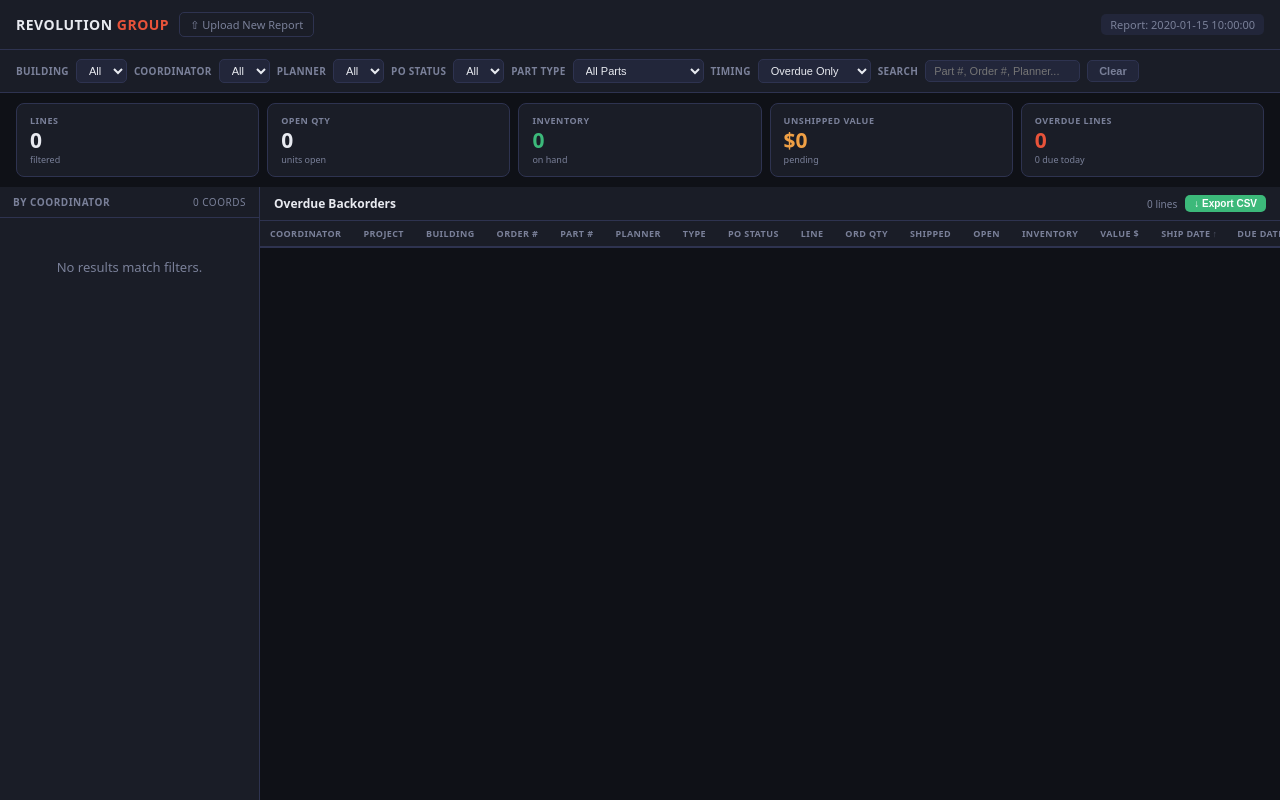
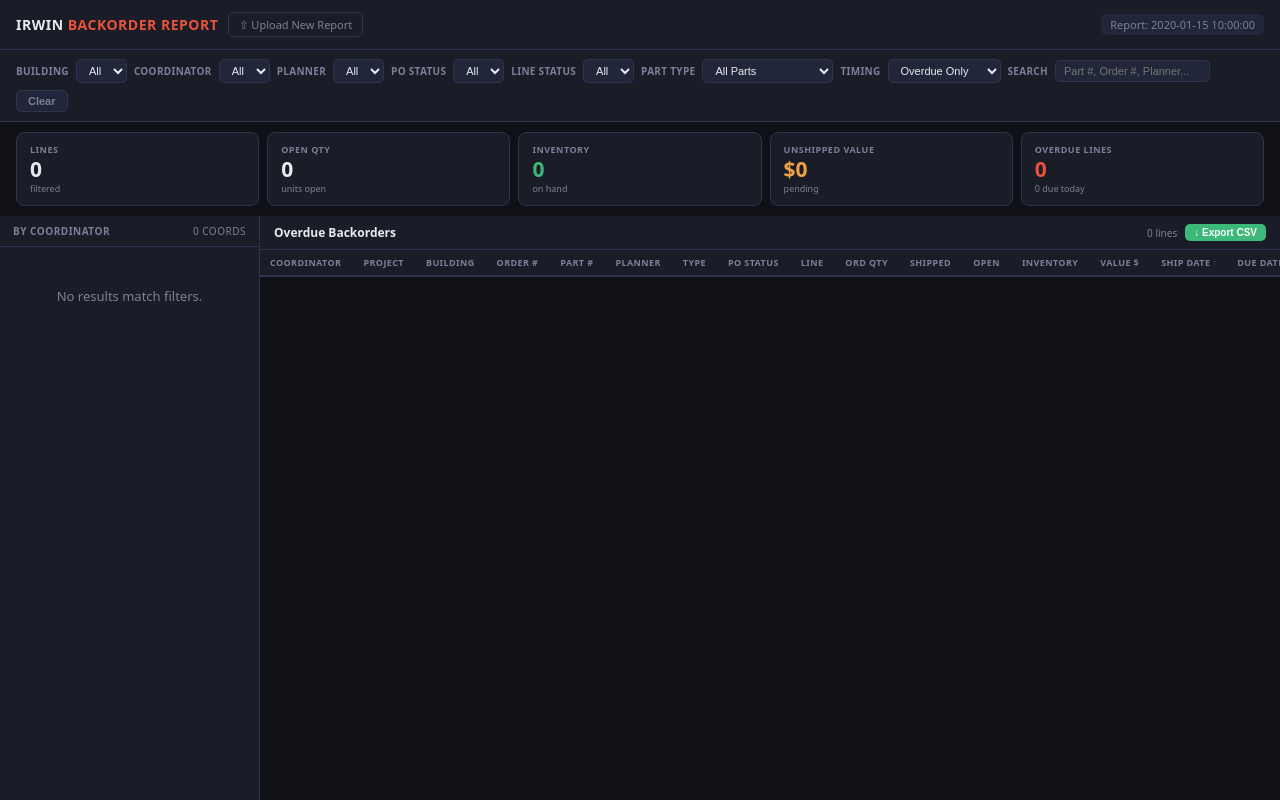
Before and after one commit to dunnchri15/Backorder-Report, a Flask app: template templates/dashboard.html in a window 1280 px wide. Run offline with Flask 3, Linux system fonts and the light colour scheme; the template is opened without the code that fills it: most values are stand-ins (such as "Sample title", 1, 10 or a date in 2020); lists and menus that the app fills with data are empty; parts of the project's set-up code (start-up, migrations or seed data) failed here and were passed over.

Commit message:
Update dashboard title and add line status filter

```diff
--- a/templates/dashboard.html
+++ b/templates/dashboard.html
@@ -3,7 +3,7 @@
 <head>
 <meta charset="UTF-8">
 <meta name="viewport" content="width=device-width, initial-scale=1">
-<title>Backorder Dashboard — Revolution Group</title>
+<title>Irwin Backorder Report</title>
 <style>
 :root{--bg:#0f1117;--surf:#1a1d27;--surf2:#22263a;--bdr:#2e3350;--red:#e8533a;--org:#f0a045;--grn:#3cb97a;--txt:#e8eaf0;--mut:#7a8099;}
 *{box-sizing:border-box;margin:0;padding:0;}
@@ -65,6 +65,7 @@ input[type=text]{width:155px;}
 
 .nb{background:rgba(240,160,69,.07);border-bottom:1px solid rgba(240,160,69,.2);padding:7px 14px;display:none;align-items:flex-start;gap:8px;flex-shrink:0;}
 .nb.visible{display:flex;}
+.nta{pointer-events:auto !important;user-select:text !important;}
 .ni{color:var(--org);font-size:12px;margin-top:1px;flex-shrink:0;}
 .nl{font-size:9px;font-weight:700;color:var(--org);text-transform:uppercase;letter-spacing:.5px;margin-bottom:2px;}
 .nta{width:100%;background:rgba(255,255,255,.06);border:1px solid rgba(240,160,69,.35);border-radius:4px;color:var(--txt);font-size:12px;font-family:inherit;outline:none;line-height:1.5;min-height:34px;max-height:90px;padding:4px 7px;resize:vertical;}
@@ -101,7 +102,7 @@ tbody td{padding:5px 10px;white-space:nowrap;}
 <body>
 <div class="app">
   <div class="topbar">
-    <div class="logo">REVOLUTION <span>GROUP</span></div>
+    <div class="logo">IRWIN <span>BACKORDER REPORT</span></div>
     <a href="/" class="upload-link">&#8679; Upload New Report</a>
     <div class="spacer"></div>
     <div class="date-badge">Report: {{ meta.report_date }}</div>
@@ -116,6 +117,8 @@ tbody td{padding:5px 10px;white-space:nowrap;}
     <select id="fPlanner" onchange="applyFilters()"><option value="">All</option></select>
     <span class="fl">PO Status</span>
     <select id="fStatus" onchange="applyFilters()"><option value="">All</option></select>
+    <span class="fl">Line Status</span>
+    <select id="fLineStatus" onchange="applyFilters()"><option value="">All</option></select>
     <span class="fl">Part Type</span>
     <select id="fPartType" onchange="applyFilters()">
       <option value="">All Parts</option>
@@ -201,14 +204,20 @@ function saveNote() {
 
 function showNotesBar(proj) {
   const bar = document.getElementById('nb');
-  if (!proj) { bar.classList.remove('visible'); return; }
+  if (!proj) { bar.style.display='none'; bar.classList.remove('visible'); return; }
+  bar.style.display='flex';
   bar.classList.add('visible');
   document.getElementById('nlbl').textContent = proj;
   const ta = document.getElementById('nta');
   ta.value = notes[proj] || '';
-  ta.oninput = () => { clearTimeout(autoTimer); autoTimer = setTimeout(saveNote, 1500); };
-  ta.onblur  = saveNote;
+  // Re-attach events fresh each time
+  ta.oninput = null; ta.onblur = null; ta.onchange = null;
+  ta.addEventListener('input', () => { clearTimeout(autoTimer); autoTimer = setTimeout(saveNote, 1500); });
+  ta.addEventListener('blur', saveNote);
+  ta.addEventListener('change', saveNote);
   document.getElementById('nsv').classList.remove('show');
+  // Focus after short delay so user can type immediately
+  setTimeout(() => ta.focus(), 50);
 }
 
 // ── TIMING ───────────────────────────────────────────────────
@@ -223,13 +232,14 @@ function matchTiming(sd) {
 
 // ── FILTERS ──────────────────────────────────────────────────
 function populateFilters() {
-  const buildings=new Set(), coords=new Set(), planners=new Set(), statuses=new Set();
+  const buildings=new Set(), coords=new Set(), planners=new Set(), statuses=new Set(), lineStatuses=new Set();
   Object.entries(PARTS).forEach(([key,pl]) => {
     coords.add(key.split('|||')[0]);
     pl.forEach(p => {
       if(p[12]) buildings.add(p[12]);
       if(p[14]) planners.add(p[14]);
       if(p[1])  statuses.add(p[1]);
+      if(p[3])  lineStatuses.add(p[3]);
     });
   });
   const fill = (id,opts) => {
@@ -238,10 +248,11 @@ function populateFilters() {
   };
   fill('fBuilding',buildings); fill('fCoord',coords);
   fill('fPlanner',planners);   fill('fStatus',statuses);
+  fill('fLineStatus',lineStatuses);
 }
 
 function clearFilters() {
-  ['fBuilding','fCoord','fPlanner','fStatus','fSearch'].forEach(id=>document.getElementById(id).value='');
+  ['fBuilding','fCoord','fPlanner','fStatus','fLineStatus','fSearch'].forEach(id=>document.getElementById(id).value='');
   document.getElementById('fTiming').value='overdue';
   document.getElementById('fPartType').value='';
   selCoord=null; selProj=null;
@@ -253,6 +264,7 @@ function getFilteredParts(ignoreCoordProj) {
   const fc =document.getElementById('fCoord').value;
   const fp =document.getElementById('fPlanner').value;
   const fs =document.getElementById('fStatus').value;
+  const fls=document.getElementById('fLineStatus').value;
   const fpt=document.getElementById('fPartType').value;
   const fq =document.getElementById('fSearch').value.toLowerCase();
   const out=[];
@@ -265,6 +277,7 @@ function getFilteredParts(ignoreCoordProj) {
         if(fb  && p[12]!==fb)  return;
         if(fp  && p[14]!==fp)  return;
         if(fs  && p[1] !==fs)  return;
+        if(fls && p[3] !==fls) return;
         if(fpt==='purchased'    && !p[13]) return;
         if(fpt==='manufactured' &&  p[13]) return;
         if(!matchTiming(p[9])) return;
```
